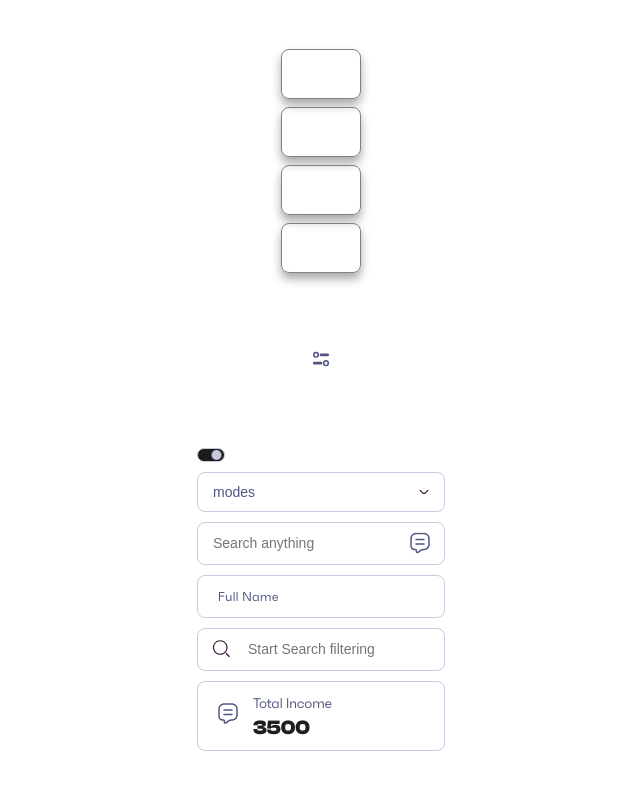
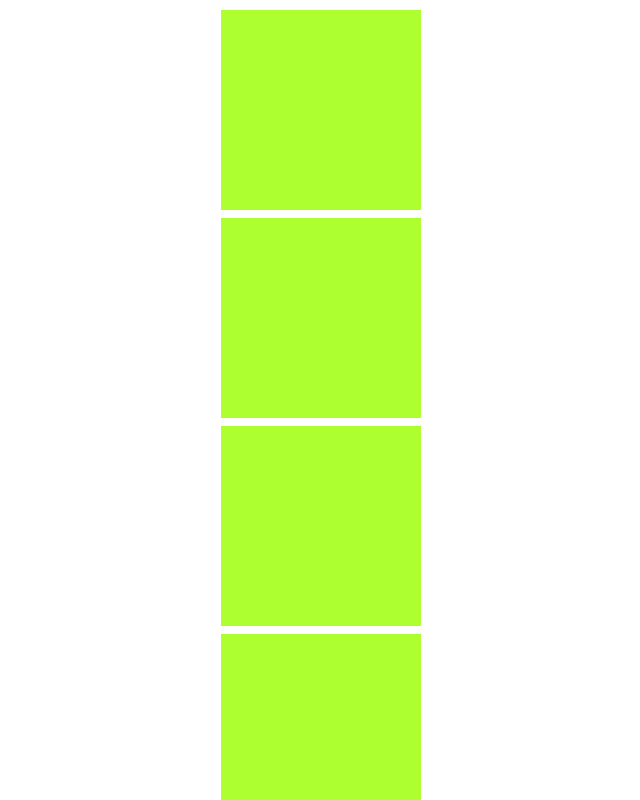
Before and after one commit to Pickriders/pickrider-admin, a Next.js app: page / in a window 1280 px wide. Shown: the top 800 px of the page, without its empty margins (319-959 px from the left). Built offline with nearby package versions, Linux system fonts and the light colour scheme.

Commit message:
fix: container update

```diff
--- a/src/app/page.tsx
+++ b/src/app/page.tsx
@@ -23,43 +23,27 @@ export default function Home() {
         padding: "1rem",
       }}
     >
-      <UI.Container display="grid" gap={8} columns={2} justifyContent="center">
-        <div
-          style={{
-            border: "1px solid gray",
-            borderRadius: "8px",
-            boxShadow: "0 6px 10px #00000056",
-            height: "5rem",
-            width: "8rem",
-          }}
-        ></div>
-        <div
-          style={{
-            border: "1px solid gray",
-            borderRadius: "8px",
-            boxShadow: "0 6px 10px #00000056",
-            height: "5rem",
-            width: "8rem",
-          }}
-        ></div>
-        <div
-          style={{
-            border: "1px solid gray",
-            borderRadius: "8px",
-            boxShadow: "0 6px 10px #00000056",
-            height: "5rem",
-            width: "8rem",
-          }}
-        ></div>
-        <div
-          style={{
-            border: "1px solid gray",
-            borderRadius: "8px",
-            boxShadow: "0 6px 10px #00000056",
-            height: "5rem",
-            width: "8rem",
-          }}
-        ></div>
+      <UI.Container display="grid" gap={8} columns={2} placeItems="center">
+        <UI.Container
+          height={200}
+          width={200}
+          backgroundColor="greenyellow"
+        ></UI.Container>
+        <UI.Container
+          height={200}
+          width={200}
+          backgroundColor="greenyellow"
+        ></UI.Container>
+        <UI.Container
+          height={200}
+          width={200}
+          backgroundColor="greenyellow"
+        ></UI.Container>
+        <UI.Container
+          height={200}
+          width={200}
+          backgroundColor="greenyellow"
+        ></UI.Container>
       </UI.Container>
 
       {/* <UI.Checkbox defaultChecked /> */}
--- a/src/components/common/Container/Container.type.ts
+++ b/src/components/common/Container/Container.type.ts
@@ -1,11 +1,14 @@
 import { CSSProperties } from "react";
 
 export type ContainerProps = {
-  children: React.ReactNode;
+  children?: React.ReactNode;
   display?: "grid" | "flex";
   gap?: CSSProperties["gap"];
+  width?: CSSProperties["width"];
+  height?: CSSProperties["height"];
   columns?: number;
   justifyContent?: CSSProperties["justifyContent"];
   alignItems?: CSSProperties["alignItems"];
   placeItems?: CSSProperties["placeItems"];
+  backgroundColor?: CSSProperties["backgroundColor"];
 };
```
